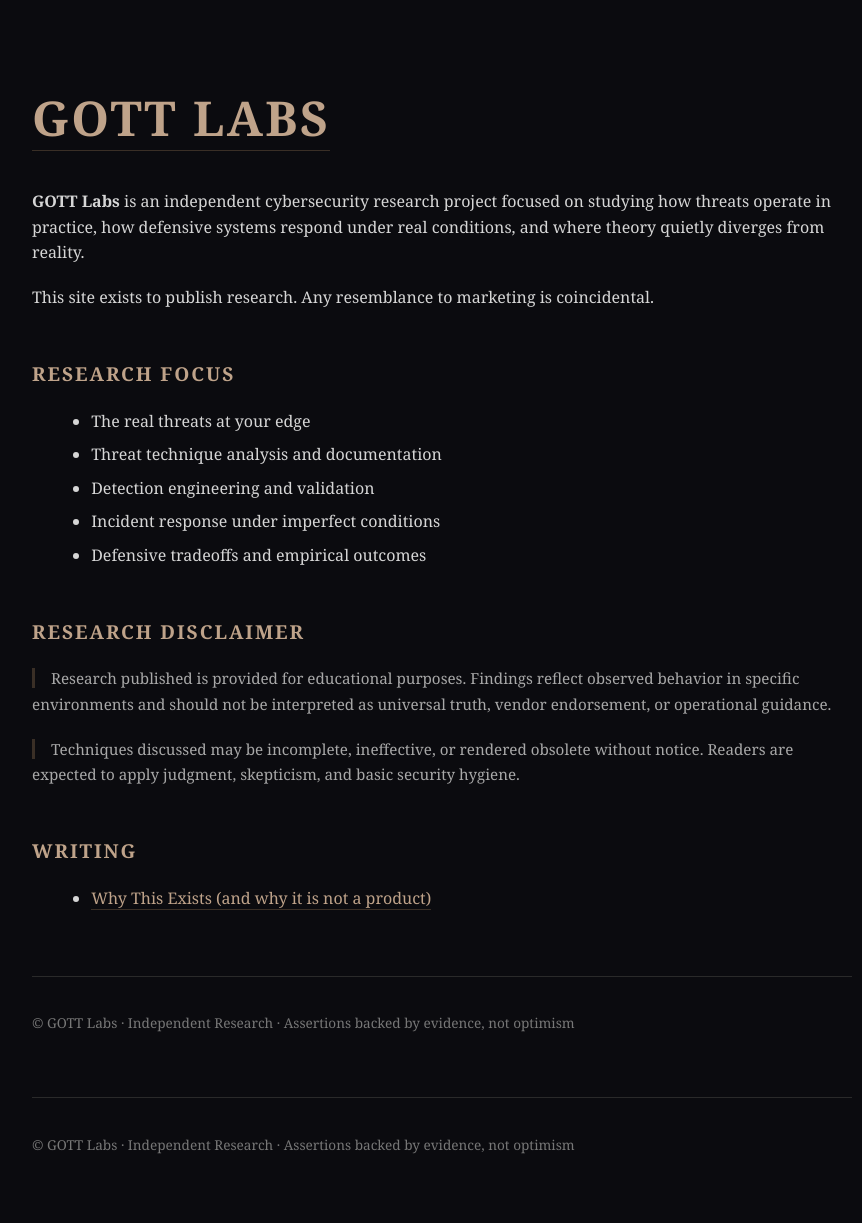
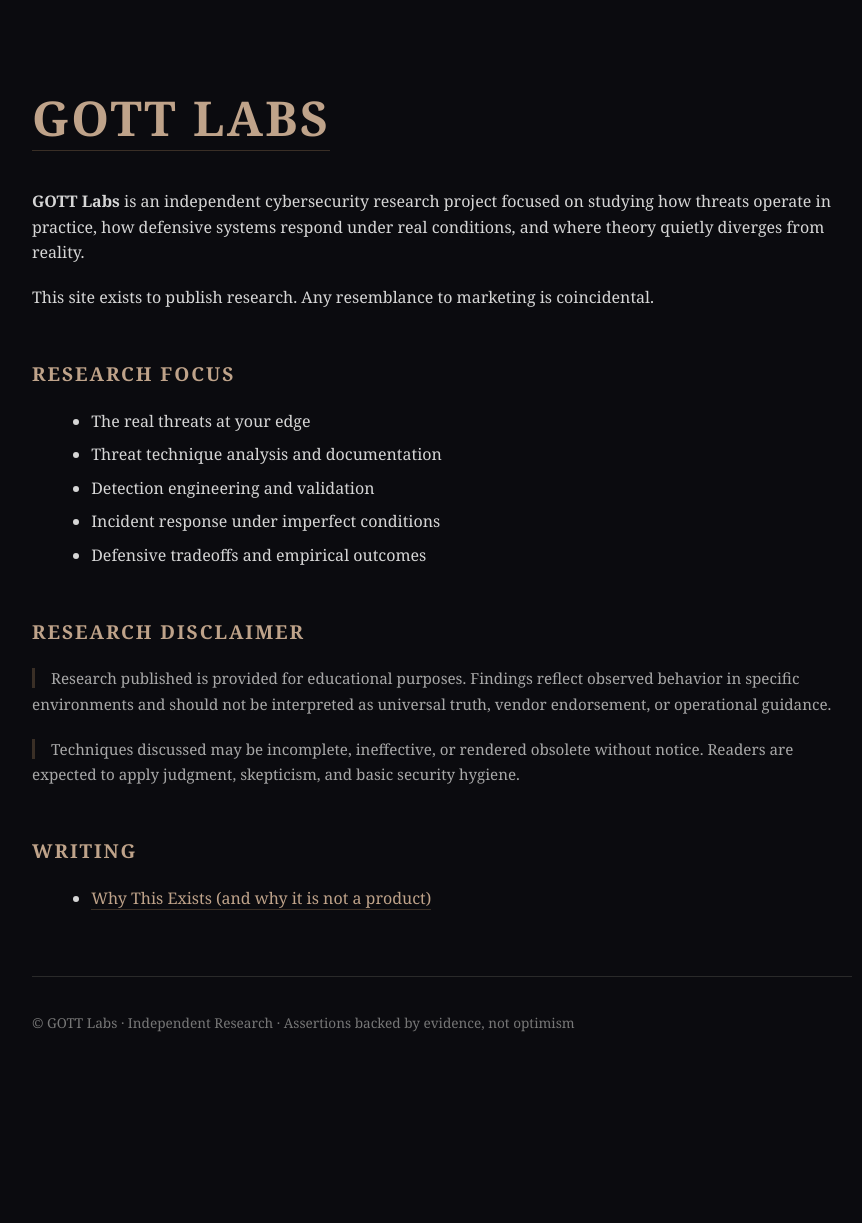
Before and after one commit to gottlabs/home, a Jekyll site: the page built from index.md, in a window 1280 px wide. Shown: the whole page, without its empty margins (198-1060 px from the left). Built offline with Jekyll 4.4.1, drawn with Linux system fonts in a browser that asks for light colours; after the commit the page ends 1101 px from its top, so only the background shows below that.

Commit message:
Update index.md

```diff
--- a/index.md
+++ b/index.md
@@ -26,11 +26,4 @@ Techniques discussed may be incomplete, ineffective, or rendered obsolete withou
 </span>
 
 ### Writing
-
 - [Why This Exists (and why it is not a product)](blog/why-this-exists.md)
-
-<footer>
-  <p>
-    © GOTT Labs · Independent Research · Assertions backed by evidence, not optimism
-  </p>
-</footer>
```
